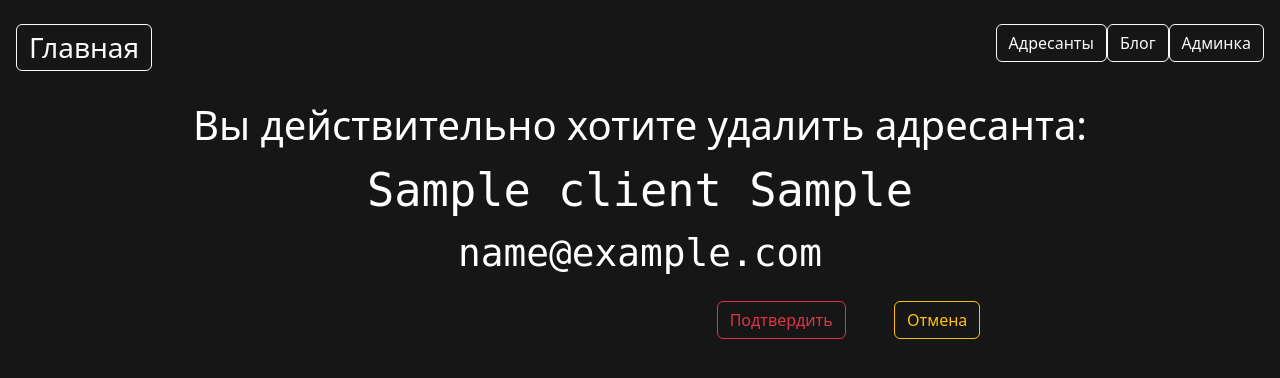
After one commit to nvdovin/CourseWorking6, a Django app: a page that uses service_app/templates/service_app/base.html in a window 1280 px wide. The commit adds this page. Shown: the top 378 px of the page. Run offline with Django 4.2, Linux system fonts and the light colour scheme; tables that the repository leaves empty hold one stand-in row (values such as "Sample post"); some libraries are stand-ins or nearby versions.

Commit message:
Реализован механизм CRUD для всех моделей

```diff
--- a/config/settings.py
+++ b/config/settings.py
@@ -138,3 +138,5 @@ MEDIA_URL = '/media/'
 MEDIA_ROOT = os.path.join(BASE_DIR, 'media')
 CRISPY_ALLOWED_TEMPLATE_PACKS = "bootstrap4"
 CRISPY_TEMPLATE_PACK = "bootstrap4"
+
+DEFAULT_FROM_EMAIL = 'mailer_service@sender.ru'
--- a/service_app/models.py
+++ b/service_app/models.py
@@ -31,7 +31,7 @@ class Mailing(models.Model):
     mail_header = models.CharField(max_length=150, verbose_name='Тема письма')
     mail_message = models.TextField(verbose_name='Текст письма')
 
-    recepient = models.ManyToManyField(to=Clients, related_name='recepirnts', blank=True, null=True, verbose_name='Адресант')
+    recepient = models.ManyToManyField(to=Clients, related_name='recepirnts', blank=True, verbose_name='Адресант')
 
     class Meta:
         verbose_name = 'Рассылка'
--- a/service_app/templates/service_app/base.html
+++ b/service_app/templates/service_app/base.html
@@ -15,10 +15,7 @@
         <meta charset="utf-8">
         <meta name="viewport" content="width=device-width, initial-scale=1">
         <meta name="description" content>
-        <meta name="author"
-            content="Mark Otto, Jacob Thornton, and Bootstrap contributors">
-        <meta name="generator" content="Hugo 0.84.0">
-        <title>Cover Template · Bootstrap v5.0</title>
+        <title>Сервис для создания рассылок!</title>
 
         <link rel="canonical"
             href="https://getbootstrap.com/docs/5.0/examples/cover/">
@@ -53,7 +50,7 @@
                     </a>
                     <nav class="nav nav-masthead justify-content-center float-md-end">
                         <a type="button" class="btn btn-outline-light" href="{% url 'service_app:clients_list' %}">Адресанты</a>
-                        <a type="button" class="btn btn-outline-light" href="#">Логи</a>
+                        <a type="button" class="btn btn-outline-light" href="#">Блог</a>
                         <a type="button" class="btn btn-outline-light" href="http://localhost:8000/admin/">Админка</a>
                     </nav>
                 </div>
--- /dev/null
+++ b/service_app/templates/service_app/clients/clients_delete.html
@@ -0,0 +1,27 @@
+{% extends 'service_app/base.html' %}
+
+
+{% block content %}
+<style>
+    mono {font-family: monospace;}
+</style>
+<form method="post">
+    {% csrf_token %}
+    <div class="text-center" style="position: relative; top: 1cm;">
+        <h1>Вы действительно хотите удалить адресанта:</h1>
+        <mono style="font-size: 12mm;">{{ context.name }} {{context.surame}}</mono>
+        <br><mono style="font-size: 10mm;"">{{ context.email }}</mono>
+
+        {{ form }}
+
+        <div class="col-3 row" style="position: relative; top: 5mm; left: 185mm;">
+            <div class="col">
+                <input type="submit" class="btn btn-outline-danger" value="Подтвердить">
+            </div>
+            <div class="col">
+                <a type="button" class="btn btn-outline-warning" href="{% url 'service_app:clients_list' %}">Отмена</a>
+            </div>
+        </div>
+    </div>
+</form>
+{% endblock content %}
--- a/service_app/templates/service_app/clients/clients_list.html
+++ b/service_app/templates/service_app/clients/clients_list.html
@@ -12,9 +12,9 @@
                 <h4 class="card-title">{{ c.name }} {{ c.surame }}</h4>
                 <h5 class="card-title">{{ c.email }}</h5>
                 <p class="card-text">{{ c.comment|truncatechars:50 }}</p>
-                <a href="#" class="card-link">Просмотр</a>
-                <a href="#" class="card-link">Редактировать</a>
-                <a href="#" class="card-link">Удалить</a>
+                <a href="{% url 'service_app:view_client' c.pk %}" class="card-link">Просмотр</a>
+                <a href="{% url 'service_app:update_client' c.pk %}" class="card-link">Редактировать</a>
+                <a href="{% url 'service_app:delete_client' c.pk %}" class="card-link">Удалить</a>
             </div>
         </div>
         {% endfor %}
--- a/service_app/urls.py
+++ b/service_app/urls.py
@@ -18,11 +18,15 @@ from django.conf.urls.static import static
 urlpatterns = [
     path('', v.IndexListView.as_view(), name='index'),
     path('clients_list/', v.ClientsListVew.as_view(), name='clients_list'),
+    path('view_client_<int:pk>/', v.ClientView.as_view(), name='view_client'),
     path('create_client/', v.ClientCreateView.as_view(), name='create_client'),
+    path('update_client_<int:pk>/', v.ClientUpdateView.as_view(), name='update_client'),
+    path('delete_client_<int:pk>/', v.ClientDeleteView.as_view(), name='delete_client'),
     path('create_mailer/', v.MailingCreateView.as_view(), name='create_mailer'),
     path('edit_mailer_<int:pk>/', v.MailingUpdateView.as_view(), name='edit_mailer'),
     path('view_mailer_<int:pk>/', v.MailingView.as_view(), name='view_mailer'),
     path('delete_mailer_<int:pk>/', v.MailingDeliteView.as_view(), name='delete_mailer'),
+    path('change_status_mailer_<int:pk>/', v.change_mailing_status, name='status_mailer'),
 ]
 
 if settings.DEBUG:
--- a/service_app/views.py
+++ b/service_app/views.py
@@ -1,6 +1,6 @@
 from typing import Any
-from django.shortcuts import render
-from django.urls import reverse_lazy
+from django.shortcuts import get_object_or_404, redirect, render
+from django.urls import reverse, reverse_lazy
 from django.views import generic as g
 from service_app import models as m
 
@@ -23,6 +23,12 @@ class ClientsListVew(g.ListView):
     context_object_name = 'context'
 
 
+class ClientView(g.DetailView):
+    model = m.Clients
+    template_name = 'service_app/clients/clients_view.html'
+    context_object_name = 'context'
+
+
 class ClientCreateView(g.CreateView):
     model = m.Clients
     template_name = 'service_app/clients/clients_create.html'
@@ -38,6 +44,36 @@ class ClientCreateView(g.CreateView):
         if form.is_valid():
             new_post = form.save()
         return super().form_valid(form)
+
+
+class ClientUpdateView(g.UpdateView):
+    model = m.Clients
+    template_name = 'service_app/clients/clients_create.html'
+    fields = ('__all__')
+    success_url = reverse_lazy('service_app:index')
+    context_object_name = 'context'
+
+    def get_context_data(self, **kwargs):
+        context = super().get_context_data(**kwargs)
+        context["editing"] = True
+        return context
+
+    def form_valid(self, form):
+        if form.is_valid():
+            new_post = form.save()
+        return super().form_valid(form)
+
+
+class ClientDeleteView(g.DeleteView):
+    model = m.Clients
+    template_name = "service_app/clients/clients_delete.html"
+    context_object_name = 'context'
+    success_url = reverse_lazy('service_app:clients_list')
+
+    def get_queryset(self):
+        queryset = super().get_queryset()
+        queryset.filter(pk=self.kwargs['pk'])
+        return queryset
 
 
 class MailingCreateView(g.CreateView):
@@ -92,3 +128,13 @@ class MailingDeliteView(g.DeleteView):
         queryset = super().get_queryset()
         queryset.filter(pk=self.kwargs['pk'])
         return queryset
+
+
+def change_mailing_status(request, pk):
+    mailing = get_object_or_404(m.Mailing, pk=pk)
+    if mailing.mailing_status == 'ACT':
+        mailing.mailing_status = 'CNL'
+    else:
+        mailing.mailing_status = 'ACT'
+    mailing.save()
+    return redirect(reverse('service_app:index'))
```
Also changed, not shown: service_app/templates/service_app/clients/clients_view.html (added, +30 -0 lines), service_app/templates/service_app/index_list.html (+11 -2 lines).
